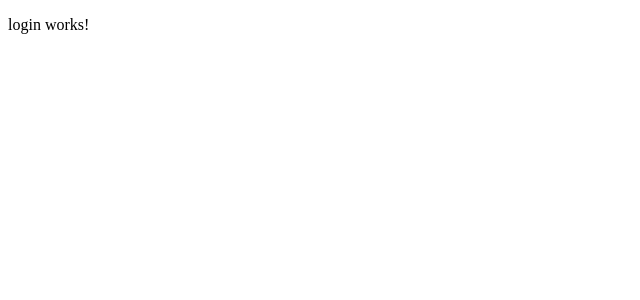
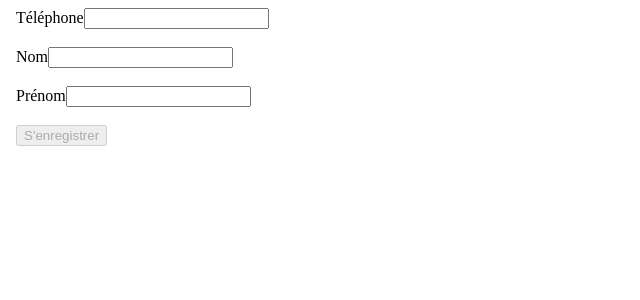
Before and after one commit to fotsoclaude/archi-web-tchat-client, an Angular app: page /login in a window 1280 px wide. Shown: the top 300 px of the page, without its empty margins (0-640 px from the left). Built offline with nearby package versions, Linux system fonts and the light colour scheme.

Commit message:
Formulaire de login ajouté

```diff
--- a/src/app/connexion/login/login.component.html
+++ b/src/app/connexion/login/login.component.html
@@ -1 +1,30 @@
-<p>login works!</p>
+<!DOCTYPE html>
+<html lang="en">
+<head>
+    <meta charset="UTF-8">
+    <meta http-equiv="X-UA-Compatible" content="IE=edge">
+    <meta name="viewport" content="width=device-width, initial-scale=1.0">
+    <meta name="author" content="FOTSO Claude">
+    <meta name="description" content="Page de login de l'application de tchat fait par le groupe 2 dans le cadre du cours d'architecture web">
+    <title>WeTchat</title>
+</head>
+<body>
+    <main>
+        <div class="fields-container">
+            <form [formGroup] = "formdata" (ngSubmit)="onClickSubmit(formdata.value)">
+                <label for="phone">Téléphone</label>
+                <input type="tel" name="phone" id="phone" formControlName="phone">
+                <br /><br />
+                <label for="nom">Nom</label>
+                <input type="text" name="nom" id="nom" formControlName="nom"><br /><br />
+                <label for="prenom">Prénom</label>
+                <input type="text" name="prenom" id="prenom" formControlName="prenom"><br /><br />
+                <input type="submit" [disabled]="!formdata.valid" value="S'enregistrer">
+            </form>
+        </div>
+        <div class="img-container">
+
+        </div>
+    </main>
+</body>
+</html>
--- a/src/app/connexion/login/login.component.ts
+++ b/src/app/connexion/login/login.component.ts
@@ -1,4 +1,11 @@
 import { Component, OnInit } from '@angular/core';
+import { FormControl, FormGroup, Validators } from '@angular/forms';
+
+interface loginformdata {
+  phone: string;
+  nom: string;
+  prenom: string;
+}
 
 @Component({
   selector: 'app-login',
@@ -7,9 +14,33 @@ import { Component, OnInit } from '@angular/core';
 })
 export class LoginComponent implements OnInit {
 
+  phone!: string;
+  nom!:string;
+  prenom!:string;
+
+  formdata !: any;
+
   constructor() { }
 
   ngOnInit(): void {
+    this.formdata = new FormGroup({
+      phone: new FormControl("", Validators.compose([
+        Validators.required,
+        Validators.maxLength(9)
+      ])),
+      nom: new FormControl("", Validators.compose([
+        Validators.required
+      ])),
+      prenom: new FormControl("", Validators.compose([
+        Validators.required
+      ]))
+    });
+  }
+
+  onClickSubmit(data: loginformdata) {
+    this.phone = data.phone;
+    this.nom = data.nom;
+    this.prenom = data.prenom;
   }
 
 }
```
Also changed, not shown: src/app/app.module.ts (+5 -6 lines), src/app/connexion/connexion.module.ts (+3 -5 lines).
